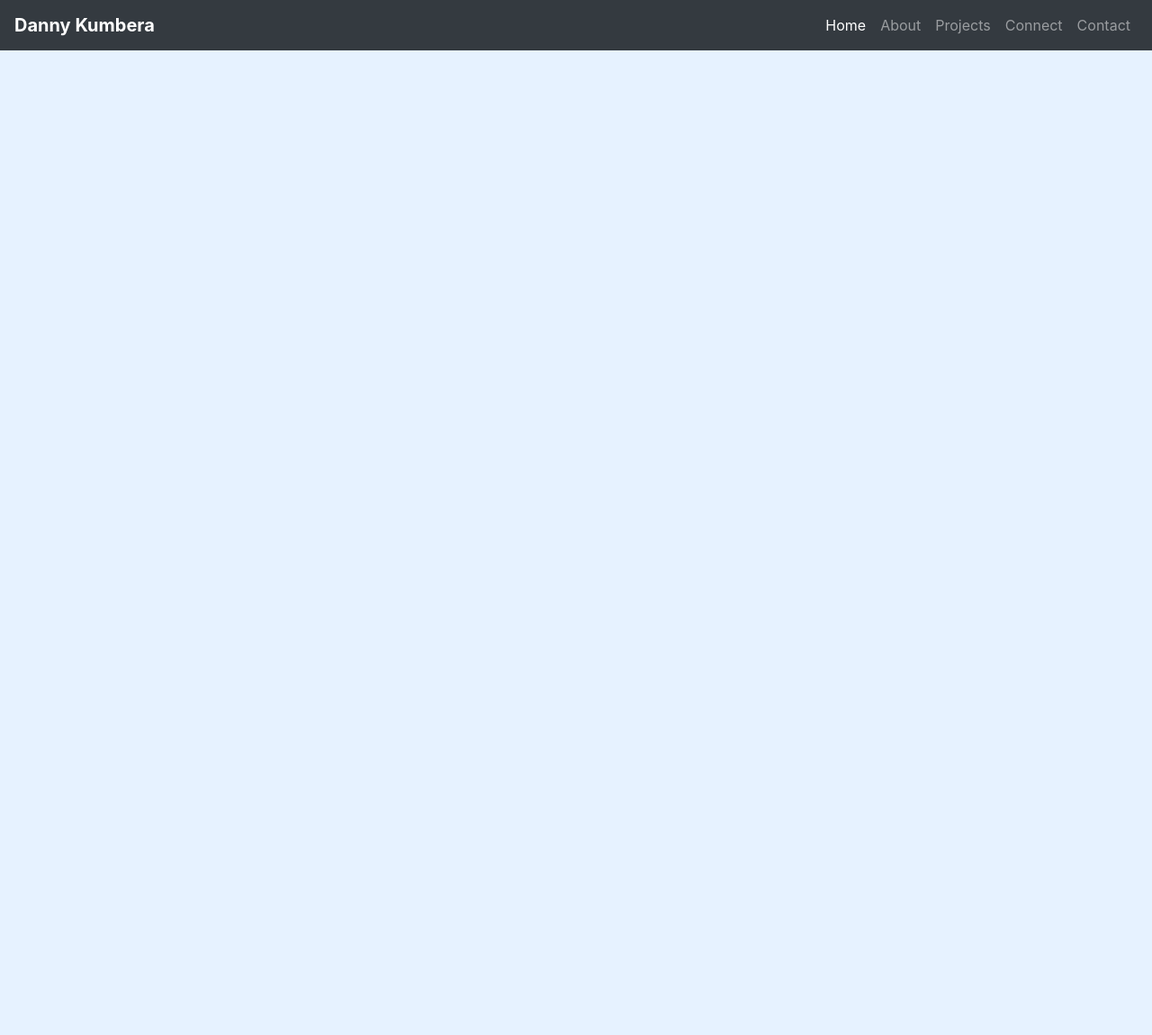
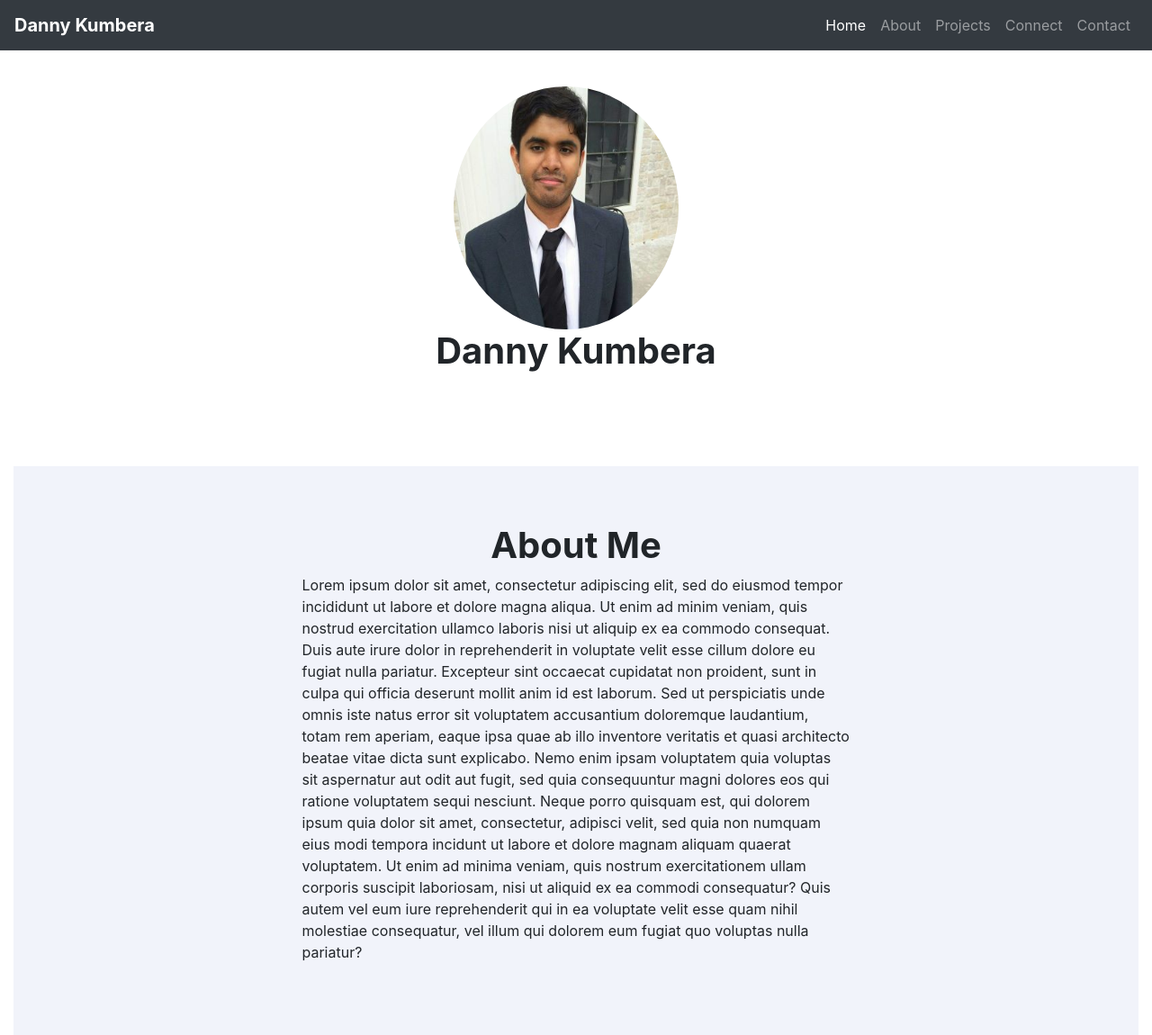
Before and after one commit to dkumbera/Full-Stack-Web-Development, a plain HTML site: page Free Code Camp/Portfolio/index.html in a window 1280 px wide. Shown: the whole page at 90% size. Before the commit the page ends 800 px from the top, so only its background shows below. Drawn offline with nearby package versions, Linux system fonts and the light colour scheme; files that its build step writes are made by us from their sources.

Commit message:
Added profile image and "About Me" section

```diff
--- /dev/null
+++ b/Free Code Camp/Portfolio/css/main.css
@@ -0,0 +1,40 @@
+header{
+    display: flex;
+    justify-content: center;
+}
+
+.profileImage-wrapper{
+    display: flex;
+    flex-direction: column;
+    text-align: center;
+    padding: 6rem 0;
+}
+
+.profileImage{
+    border-radius: 50%;
+    max-width: 250px;
+    width: 100%;
+    margin-left: 20px;
+}
+
+.row h1{
+    display: flex;
+    justify-content: center;
+}
+
+div.row p{
+    display: flex;
+    margin-left: auto;
+    margin-right: auto;
+    width: 50%;
+}
+
+.sectionDark{
+    display: flex;
+    justify-content: center;
+}
+
+.sectionDark{
+    background-color: #F1F3Fa;
+    padding: 4rem 1rem;
+}
--- a/Free Code Camp/Portfolio/index.html
+++ b/Free Code Camp/Portfolio/index.html
@@ -1,5 +1,6 @@
 <!DOCTYPE html>
 <html>
+
 <head id="header">
     <meta charset="utf-8">
     <meta name="viewport" content="width=device-width, initial-scale=1, shrink-to-fit=no">
@@ -50,9 +51,9 @@
             </div>
         </nav>
 
-        <!--<header>
+        <header>
             <div class="profileImage-wrapper">
-                <img class="profileImage" src="#" alt="profile image">
+                <img class="profileImage" src="img/Danny_Profile.jpg" alt="profile image">
                 <h1><strong>Danny Kumbera</strong></h1>
             </div>
         </header>
@@ -61,12 +62,14 @@
             <div class="row">
                 <div class="col-sm-12">
                     <h1><strong>About Me</strong></h1>
-                    <p></p>
+                    <p>Lorem ipsum dolor sit amet, consectetur adipiscing elit, sed do eiusmod tempor incididunt ut labore et dolore magna aliqua. Ut enim ad minim veniam, quis nostrud exercitation ullamco laboris nisi ut aliquip ex ea commodo consequat. Duis aute irure dolor in reprehenderit in voluptate velit esse cillum dolore eu fugiat nulla pariatur. Excepteur sint occaecat cupidatat non proident, sunt in culpa qui officia deserunt mollit anim id est laborum. Sed ut perspiciatis unde omnis iste natus error sit voluptatem accusantium doloremque laudantium, totam rem aperiam, eaque ipsa quae ab illo inventore veritatis et quasi architecto beatae vitae dicta sunt explicabo. Nemo enim ipsam voluptatem quia voluptas sit aspernatur aut odit aut fugit, sed quia consequuntur magni dolores eos qui ratione voluptatem sequi nesciunt. Neque porro quisquam est, qui dolorem ipsum quia dolor sit amet, consectetur, adipisci velit, sed quia non numquam eius modi tempora incidunt ut labore et dolore magnam aliquam quaerat voluptatem. Ut enim ad minima veniam, quis nostrum exercitationem ullam corporis suscipit laboriosam, nisi ut aliquid ex ea commodi consequatur? Quis autem vel eum iure reprehenderit qui in ea voluptate velit esse quam nihil molestiae consequatur, vel illum qui dolorem eum fugiat quo voluptas nulla pariatur?</p>
+
+
                 </div>
             </div>
 
 
-        </div>-->
+        </div>
 
 
 
```
Also changed, not shown: Free Code Camp/Portfolio/img/Danny_Profile.jpg (added).
